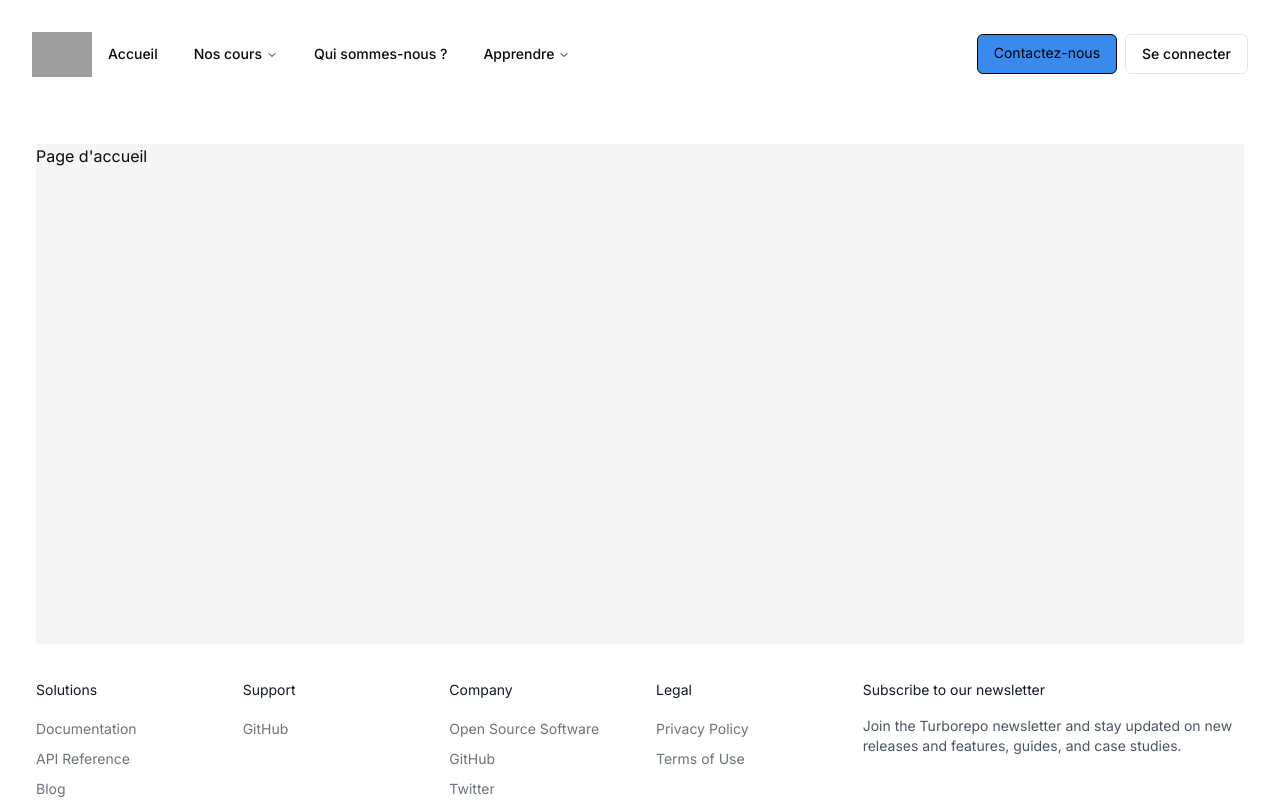
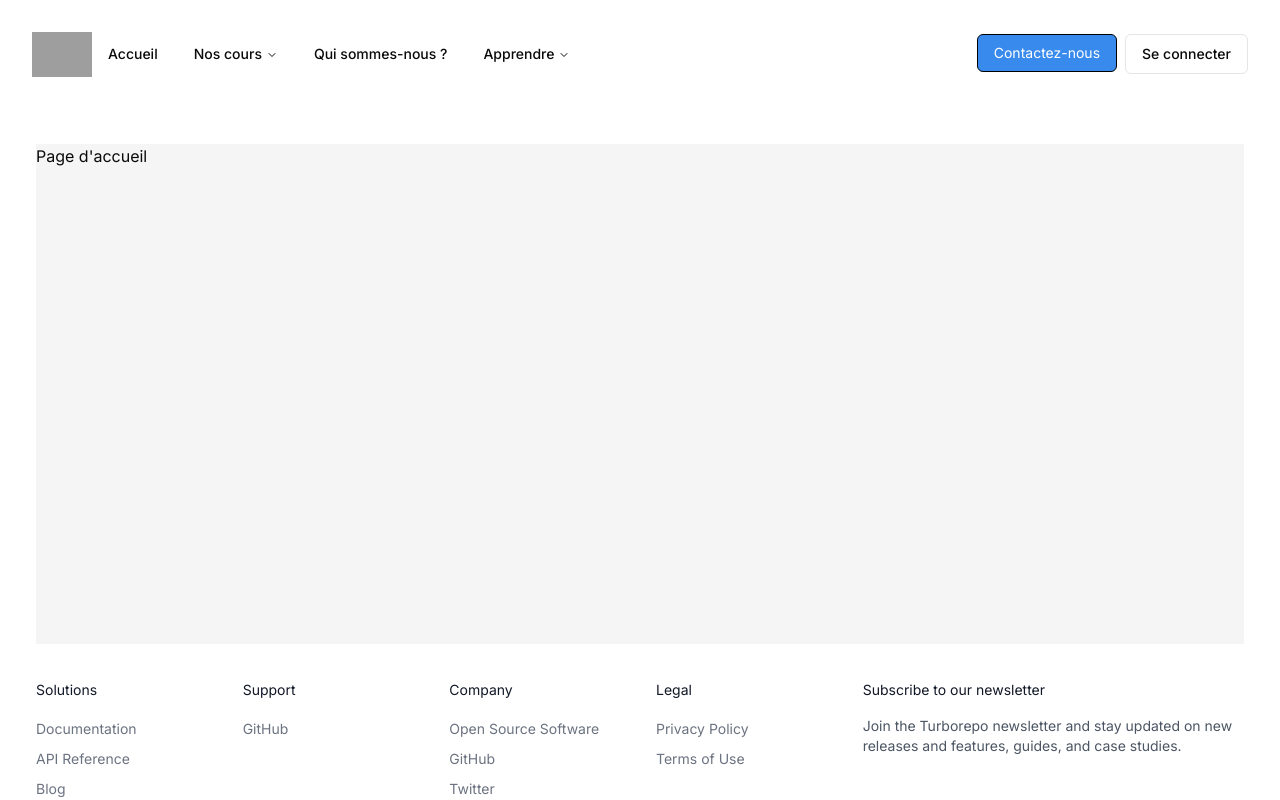
Before and after one commit to clemencefrz/cours-geroa, a Next.js app: page / in a window 1280 px wide. Shown: the top 800 px of the page. Built offline with nearby package versions, Linux system fonts and the light colour scheme; grey boxes are pictures that could not be loaded.

Commit message:
test new button

```diff
--- a/app/components/Header/index.tsx
+++ b/app/components/Header/index.tsx
@@ -17,9 +17,11 @@ const Header = () => {
         </div>
         {/* Boutons d'actions */}
         <div className="flex gap-2">
-          <div className="px-4 py-2 rounded-md border bg-primary border-black text-black text-sm hover:shadow-[4px_4px_0px_0px_rgba(0,0,0)] transition duration-200 cursor-pointer">
-            <Link href="/contact">Contactez-nous</Link>
-          </div>
+          <Link href="/contact">
+            <div className="px-4 py-2 rounded-md border bg-primary border-black text-white text-sm hover:shadow-[4px_4px_0px_0px_rgba(0,0,0)] transition duration-200 cursor-pointer">
+              Contactez-nous
+            </div>
+          </Link>
           <Button variant="outline">Se connecter</Button>
         </div>
       </div>
```
